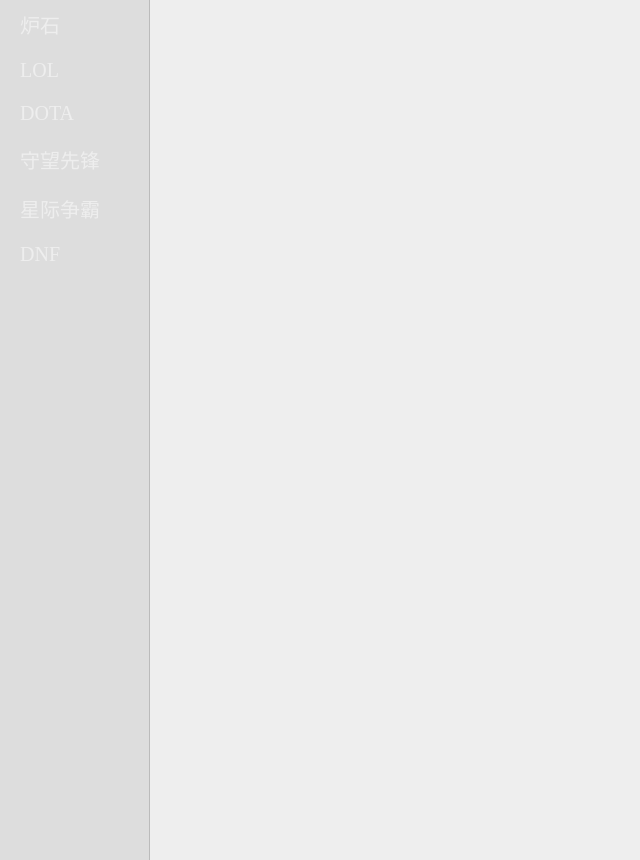
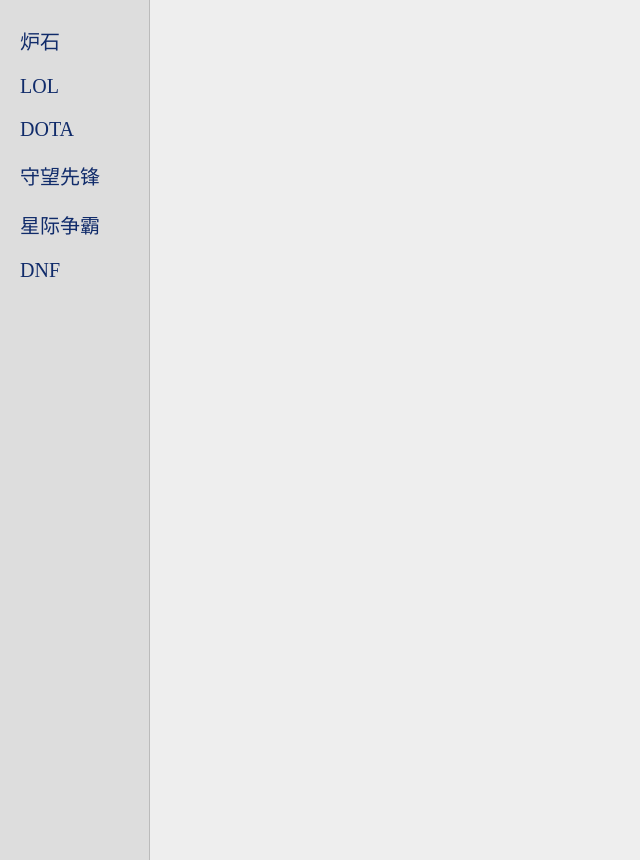
Before and after one commit to KNIGHTTH0R/firstWebsite, a PHP site: page /gallary.php in a window 1280 px wide. Shown: the part 40-900 px from the top of the page, without its empty margins (0-640 px from the left). Run offline with PHP 8.4, Linux system fonts and the light colour scheme; data that the repository does not hold is empty.

Commit message:
sidebar 2

```diff
--- a/gallary.css
+++ b/gallary.css
@@ -64,7 +64,6 @@
 }
 .sidebar ul{
     list-style-type:none;
-    margin:0;
     padding:0;
     overflow:hidden;
 }
@@ -73,14 +72,15 @@
 .sidebar a{
     font-size: 20px;
     display:block;
-    color:#eee;
+    color:#102b6a;
     padding:10px 20px 10px 20px;
     text-decoration:none;
     text-transform:uppercase;
 }
 .sidebar a:hover
 {
-    background-color:#2222ee;
+    color:#eee;
+    background-color:#102b6a;
 }
 /*----main content---*/
 .main {
--- a/gallary.php
+++ b/gallary.php
@@ -39,7 +39,6 @@
 
 		<!-- Left sidebar -->
  		<div class="sidebar">
-		    <div class="left">
 	    	<ul>
 		        <li><a href="#">炉石</a></li>
 		        <li><a href="#">LOL</a></li>
@@ -48,7 +47,6 @@
 		        <li><a href="#">星际争霸</a></li>
 		        <li><a href="#">DNF</a></li>
 		    </ul>
-			</div>
  		</div>
 
  		<!-- Right main page -->
```
Lines whose indentation alone changed are shown as unchanged.
